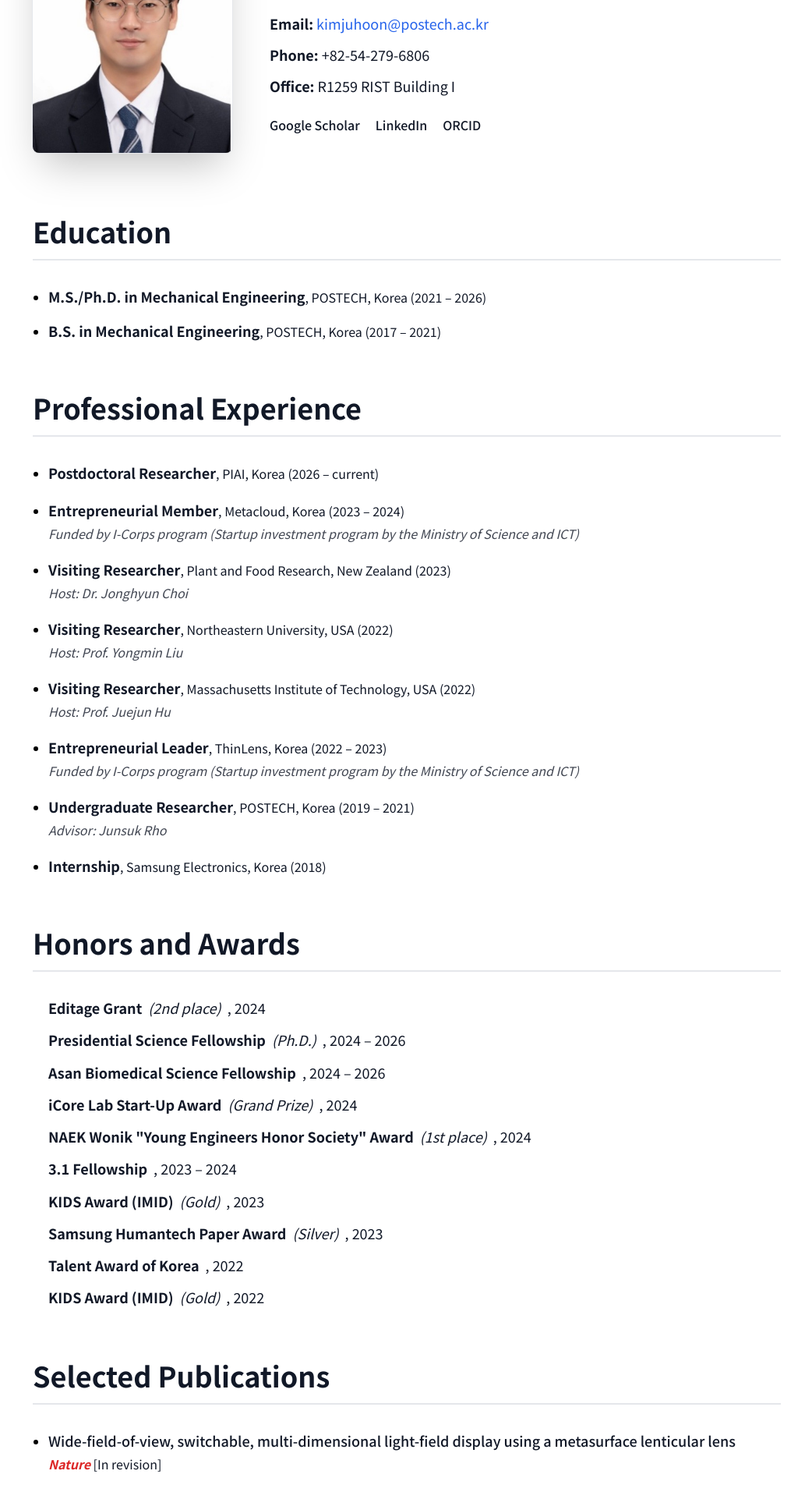
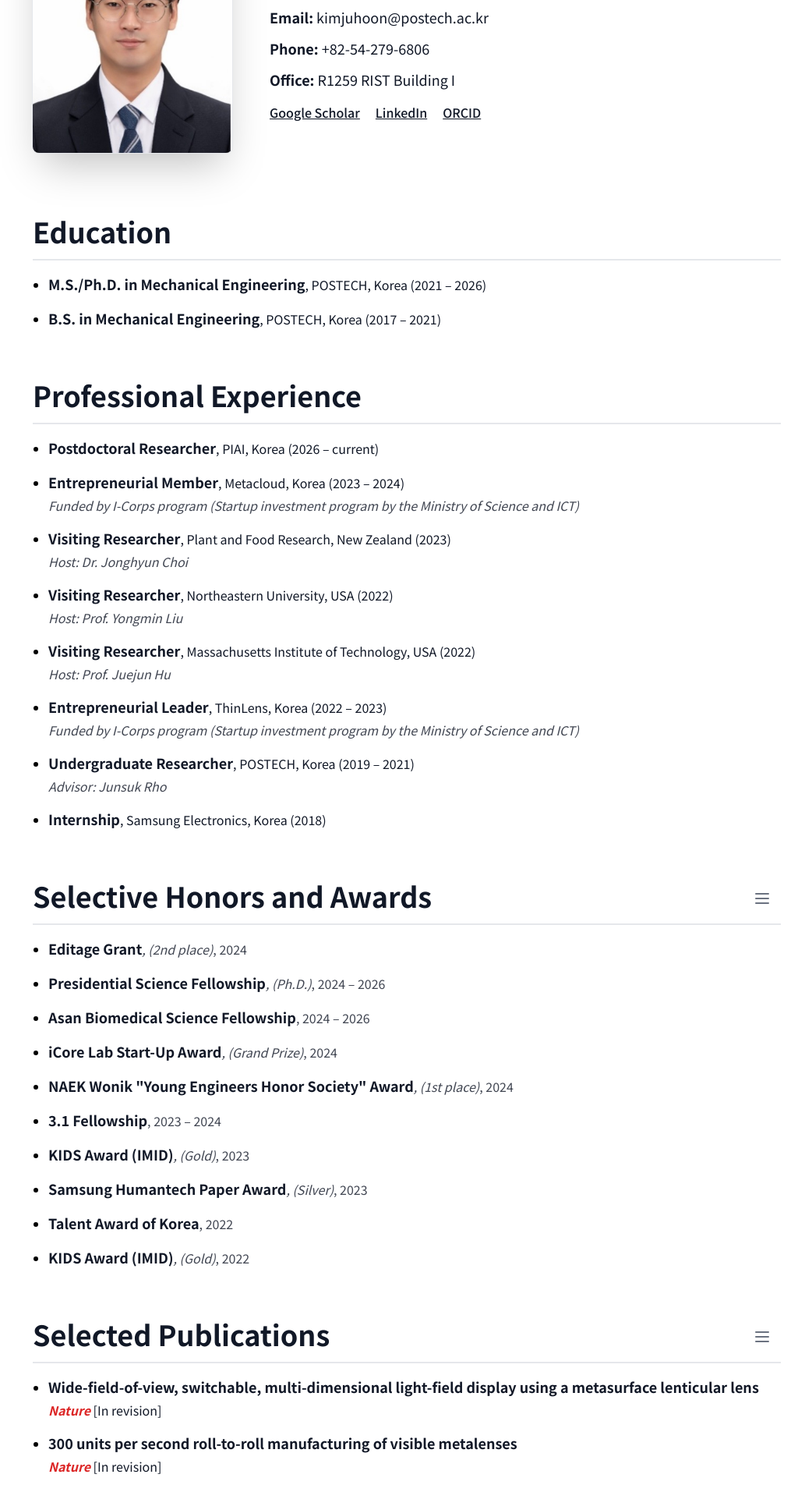
Before and after one commit to Bulgogi-Pizza/kjh-nanophotonics-portfolio-node-fastapi, a React (Vite) app in the folder frontend/: page /cv in a window 1280 px wide. Shown: the part 220-2133 px from the top of the page at 78% size, without its empty margins (118-1151 px from the left). Built offline with nearby package versions, Linux system fonts and the light colour scheme; no server answers.

Commit message:
design: CV 페이지 폰트 조절, 간격 조절 fix: 페이지 이동 시 맨 위로 올라가도록 변경

```diff
--- a/frontend/src/App.jsx
+++ b/frontend/src/App.jsx
@@ -10,6 +10,7 @@ import MediaPage from './pages/MediaPage';
 import AdminPage from "./pages/AdminPage.jsx";
 import ResearchPage from "./pages/ResearchPage.jsx";
 import FontInjector from "./modules/FontInjector.jsx";
+import ScrollToTop from "./modules/ScrollToTop.jsx";
 
 const ThemeContext = createContext();
 
@@ -52,6 +53,7 @@ function App() {
       <ThemeContext.Provider value={{isDarkMode, toggleDarkMode}}>
         <FontInjector/>
         <BrowserRouter>
+          <ScrollToTop/>
           <div
               className="min-h-screen bg-white dark:bg-gray-900 transition-colors">
             <Routes>
--- /dev/null
+++ b/frontend/src/modules/ScrollToTop.jsx
@@ -0,0 +1,31 @@
+import {useEffect} from 'react';
+import {useLocation} from 'react-router-dom';
+
+/**
+ * React Router DOM 사용 시, 페이지(경로)가 변경될 때마다
+ * 항상 창의 맨 위로 스크롤을 이동시키는 헬퍼 컴포넌트입니다.
+ * 이 컴포넌트는 UI를 렌더링하지 않습니다.
+ */
+function ScrollToTop() {
+  // 현재 경로 정보를 가져옵니다.
+  const {pathname} = useLocation();
+
+  // pathname이 변경될 때마다 이펙트가 실행됩니다.
+  useEffect(() => {
+    try {
+      // window.scrollTo가 지원되는 환경에서만 실행
+      window.scrollTo({
+        top: 0,
+        left: 0,
+        behavior: 'instant' // 즉시 이동
+      });
+    } catch (e) {
+      // 오래된 브라우저 등에서 에러가 발생할 경우를 대비
+      window.scrollTo(0, 0);
+    }
+  }, [pathname]); // 의존성 배열에 pathname을 추가하여, 경로가 바뀔 때만 이 함수가 실행되도록 합니다.
+
+  return null; // 이 컴포넌트는 화면에 아무것도 그리지 않습니다.
+}
+
+export default ScrollToTop;
--- a/frontend/src/pages/AwardsPage.jsx
+++ b/frontend/src/pages/AwardsPage.jsx
@@ -108,7 +108,7 @@ function AwardsPage() {
                     </h3>
 
                     <div
-                        className="flex flex-wrap items-center gap-2 text-sm text-gray-700 dark:text-gray-300">
+                        className="flex flex-wrap items-center gap-2 text-gray-700 dark:text-gray-300">
 
                       <p className="text-gray-700 dark:text-gray-300 leading-relaxed">
                         {award.organization}
--- a/frontend/src/pages/CVPage.jsx
+++ b/frontend/src/pages/CVPage.jsx
@@ -1,4 +1,5 @@
 import React from 'react';
+import {Link} from "react-router-dom";
 
 const cvData = {
   profile: {
@@ -260,18 +261,16 @@ const ProfileSection = ({profile}) => (
         <div className="flex-1 text-center lg:text-left">
           <h1 className="text-5xl lg:text-4xl font-extrabold text-gray-900 dark:text-white">{profile.name}</h1>
           <p className="mt-3 text-xl lg:text-xl text-blue-600 dark:text-blue-400 font-semibold">{profile.title}</p>
-          <div className="mt-8 space-y-3 text-lg text-gray-900 dark:text-white">
-            <p><strong>Email:</strong> <a href={`mailto:${profile.email}`}
-                                          className="hover:underline text-blue-600 dark:text-blue-400">{profile.email}</a>
-            </p>
+          <div className="mt-6 space-y-3 text-lg text-gray-900 dark:text-white">
+            <p><strong>Email:</strong> {profile.email}</p>
             <p><strong>Phone:</strong> {profile.phone}</p>
             <p><strong>Office:</strong> {profile.office}</p>
           </div>
-          <div className="mt-6 flex gap-x-5 justify-center lg:justify-start">
+          <div className="mt-4 flex gap-x-5 justify-center lg:justify-start">
             {profile.links.map(link => (
                 <a key={link.name} href={link.url} target="_blank"
                    rel="noopener noreferrer"
-                   className="text-base font-medium text-gray-900 dark:text-white hover:text-blue-600 dark:hover:text-blue-400 transition-colors">
+                   className="text-base font-medium underline text-gray-900 dark:text-white hover:text-blue-600 dark:hover:text-blue-400 transition-colors">
                   {link.name}
                 </a>
             ))}
@@ -281,11 +280,26 @@ const ProfileSection = ({profile}) => (
     </header>
 );
 
-const CVSection = ({title, children}) => (
+const CVSection = ({title, link = null, children}) => (
     <section>
-      <h2 className="text-3xl lg:text-4xl font-bold text-gray-900 dark:text-white mb-8 pb-4 border-b-2 border-gray-200 dark:border-gray-700">
-        {title}
-      </h2>
+      <div className="relative">
+        <h2 className="text-3xl lg:text-4xl font-bold text-gray-900 dark:text-white mb-4 pb-4 border-b-2 border-gray-200 dark:border-gray-700">
+          {title}
+        </h2>
+        {link && (
+            <Link
+                to={link}
+                className="absolute top-0 right-0 p-3 text-gray-500 dark:text-gray-400 hover:text-blue-600 dark:hover:text-blue-400 transition-colors"
+                aria-label="View all"
+            >
+              <svg className="w-6 h-6" fill="none" stroke="currentColor"
+                   viewBox="0 0 24 24">
+                <path strokeLinecap="round" strokeLinejoin="round"
+                      strokeWidth={2} d="M4 6h16M4 12h16M4 18h16"/>
+              </svg>
+            </Link>)}
+      </div>
+
       {children}
     </section>
 );
@@ -305,11 +319,11 @@ const EducationItem = ({edu}) => (
     </ul>
 );
 
-// Experience 섹션의 각 항목을 렌더링하는 컴포넌트
+// Professional Experience 섹션의 각 항목을 렌더링하는 컴포넌트
 const ExperienceItem = ({exp}) => (
     <ul className="space-y-4 list-disc pl-5">
 
-      <li className="mb-5">
+      <li className="mb-4">
       <span className="text-lg font-semibold text-gray-900 dark:text-white">
         {exp.role}
       </span>
@@ -326,15 +340,37 @@ const ExperienceItem = ({exp}) => (
     </ul>
 );
 
-// Awards 섹션의 각 항목을 렌더링하는 컴포넌트
+// Selective Honors and Awards 섹션의 각 항목을 렌더링하는 컴포넌트
 const AwardItem = ({award}) => (
     <ul className="space-y-4 list-disc pl-5">
-      <li className="text-lg text-gray-900 dark:text-white leading-relaxed flex">
+      <li className="mb-4">
         <div>
-          <span className="font-semibold">{award.name}</span>
-          {award.details && <em className="ml-2">({award.details})</em>}
-          <span className="ml-2">, {award.year}</span>
+          <span
+              className="text-lg font-semibold text-gray-900 dark:text-white">{award.name}</span>
+          {award.details && <em
+              className="text-gray-900/80 dark:text-white/80">,
+            ({award.details})</em>}
+          <span
+              className="text-gray-900/80 dark:text-white/80">, {award.year}</span>
         </div>
+      </li>
+    </ul>
+);
+
+// Selected Publications 섹션의 각 항목을 렌더링하는 컴포넌트
+const PublicationItem = ({pub}) => (
+    <ul className="space-y-4 list-disc pl-5">
+      <li className="mb-4">
+        <p className="text-lg font-semibold text-gray-900 dark:text-white"> {pub.title}</p>
+        <p className="text-base mt-1 text-gray-900 dark:text-white">
+          <span className="font-bold italic text-red-600">{pub.journal}</span>
+          {pub.volume && <span
+              className="font-bold "> {pub.volume}</span>}
+          {pub.pages && `, pp. ${pub.pages}`}
+          {pub.year && ` (${pub.year})`}
+          {pub.status && ` [${pub.status}]`}
+          {pub.if && <span className="font-bold ml-2">[IF: {pub.if}]</span>}
+        </p>
       </li>
     </ul>
 );
@@ -353,29 +389,12 @@ const ServiceItem = ({service}) => {
         <p className="text-lg font-semibold text-gray-900 dark:text-white">
           {renderTitle(service.title)}
         </p>
-        <p className="text-base text-gray-900/80 dark:text-white/80 mt-1">
+        <p className="text-lg text-gray-900/80 dark:text-white/80 mt-1">
           {service.description}
         </p>
       </li>
   );
 };
-
-const PublicationItem = ({pub}) => (
-    <ul className="space-y-4 list-disc pl-5">
-      <li className="mb-5">
-        <p className="text-lg font-medium text-gray-900 dark:text-white"> {pub.title}</p>
-        <p className="text-base mt-1 text-gray-900 dark:text-white">
-          <span className="font-bold italic text-red-600">{pub.journal}</span>
-          {pub.volume && <span
-              className="font-bold "> {pub.volume}</span>}
-          {pub.pages && `, pp. ${pub.pages}`}
-          {pub.year && ` (${pub.year})`}
-          {pub.status && ` [${pub.status}]`}
-          {pub.if && <span className="font-bold ml-2">[IF: {pub.if}]</span>}
-        </p>
-      </li>
-    </ul>
-);
 
 // --- 메인 페이지 컴포넌트 ---
 function CVPage() {
@@ -386,27 +405,27 @@ function CVPage() {
           <ProfileSection profile={cvData.profile}/>
           <main className="space-y-16">
             <CVSection title="Education">
-              <ul className="space-y-4">
+              <ul className="space-y-3">
                 {cvData.education.map(
                     (edu, i) => <EducationItem key={i} edu={edu}/>)}
               </ul>
             </CVSection>
 
             <CVSection title="Professional Experience">
-              <ul className="space-y-4">
+              <ul className="space-y-3">
                 {cvData.experience.map(
                     (exp, i) => <ExperienceItem key={i} exp={exp}/>)}
               </ul>
             </CVSection>
 
-            <CVSection title="Honors and Awards">
+            <CVSection title="Selective Honors and Awards" link="/awards">
               <ul className="space-y-3">
                 {cvData.awards.map(
                     (award, i) => <AwardItem key={i} award={award}/>)}
               </ul>
             </CVSection>
 
-            <CVSection title="Selected Publications">
+            <CVSection title="Selected Publications" link="/publications">
               <ul className="space-y-3">
                 {cvData.publications.map(
                     (pub, i) => <PublicationItem key={i} pub={pub}/>)}
@@ -414,7 +433,7 @@ function CVPage() {
             </CVSection>
 
             <CVSection title="Professional Services">
-              <ul className="space-y-4">
+              <ul className="space-y-3">
                 {cvData.services.map(
                     (service, i) => <ServiceItem key={i} service={service}/>)}
               </ul>
--- a/frontend/src/pages/ConferencesPage.jsx
+++ b/frontend/src/pages/ConferencesPage.jsx
@@ -141,7 +141,7 @@ function ConferencesPage() {
 
                     {/* 두 번째 행: location, month, year, presentation_type, award */}
                     <div
-                        className="flex flex-wrap items-center gap-2 text-sm text-gray-700 dark:text-gray-300">
+                        className="flex flex-wrap items-center gap-2 text-gray-600 dark:text-gray-300">
                       {/* Location */}
                       <span>{conference.location}</span>
 
@@ -158,7 +158,7 @@ function ConferencesPage() {
                           <>
                             <span className="text-gray-400">•</span>
                             <span
-                                className="font-semibold text-blue-600 dark:text-blue-400">
+                                className="font-medium text-blue-600 dark:text-blue-400">
                               {conference.year}
                             </span>
                           </>
--- a/frontend/src/pages/PublicationsPage.jsx
+++ b/frontend/src/pages/PublicationsPage.jsx
@@ -75,11 +75,11 @@ function PublicationsPage() {
 
   return (
       <div className="min-h-screen pt-16 bg-white dark:bg-gray-900">
-        <div className="container mx-auto px-8 py-16 max-w-7xl">
+        <div className="container mx-auto px-8 py-12 max-w-7xl">
 
           {/* 페이지 헤더 */}
-          <div className="mb-12">
-            <h1 className="text-6xl font-bold text-gray-900 dark:text-white text-center mb-8">
+          <div className="mb-8 text-center">
+            <h1 className="text-6xl font-bold text-gray-900 dark:text-white mb-6">
               Publications
             </h1>
           </div>
@@ -156,7 +156,7 @@ function PublicationsPage() {
                         {/* 오른쪽 논문 정보 영역 */}
                         <div
                             className="flex-1"> {/* 오른쪽에 LINK 버튼 공간 확보 */}
-                          <h3 className="text-2xl font-bold text-gray-900 dark:text-white mb-4 leading-tight">
+                          <h3 className="text-xl font-bold text-gray-900 dark:text-white mb-2 leading-tight">
                             {pub.title}
                           </h3>
 
```
